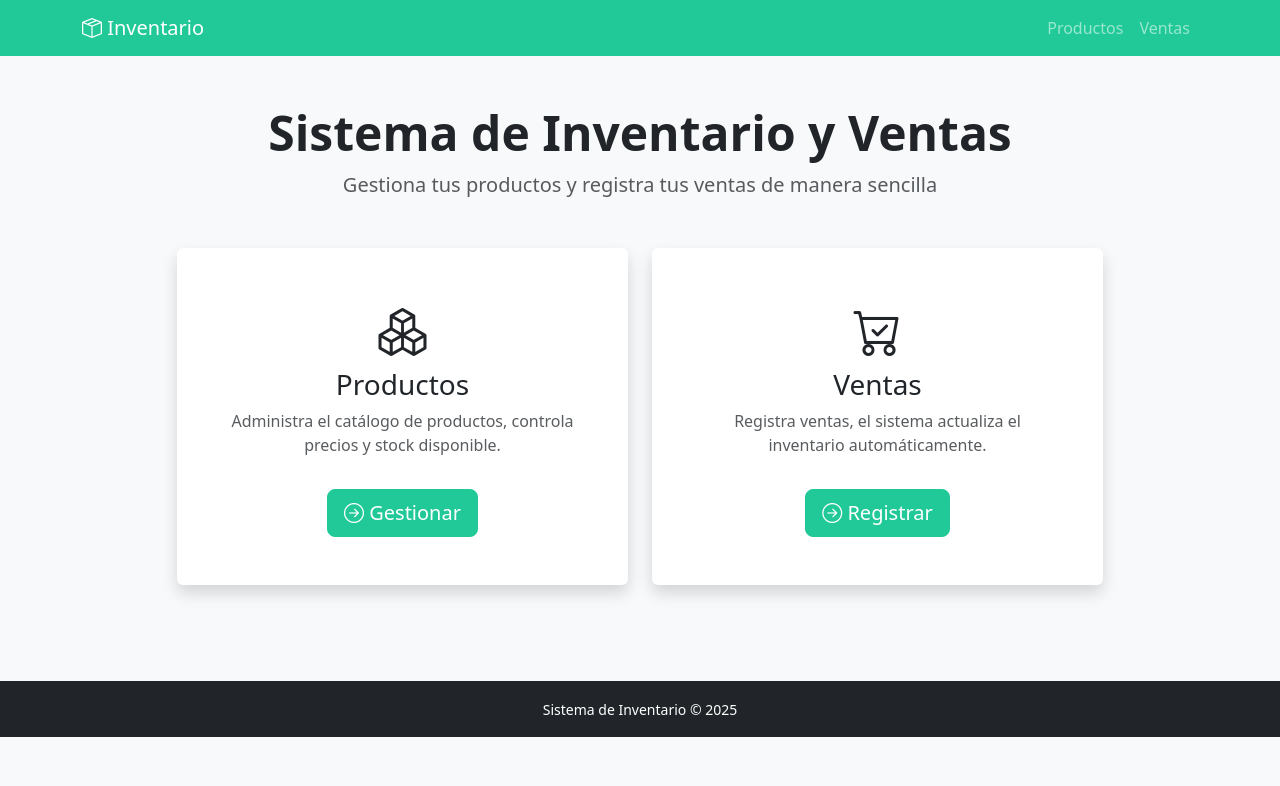
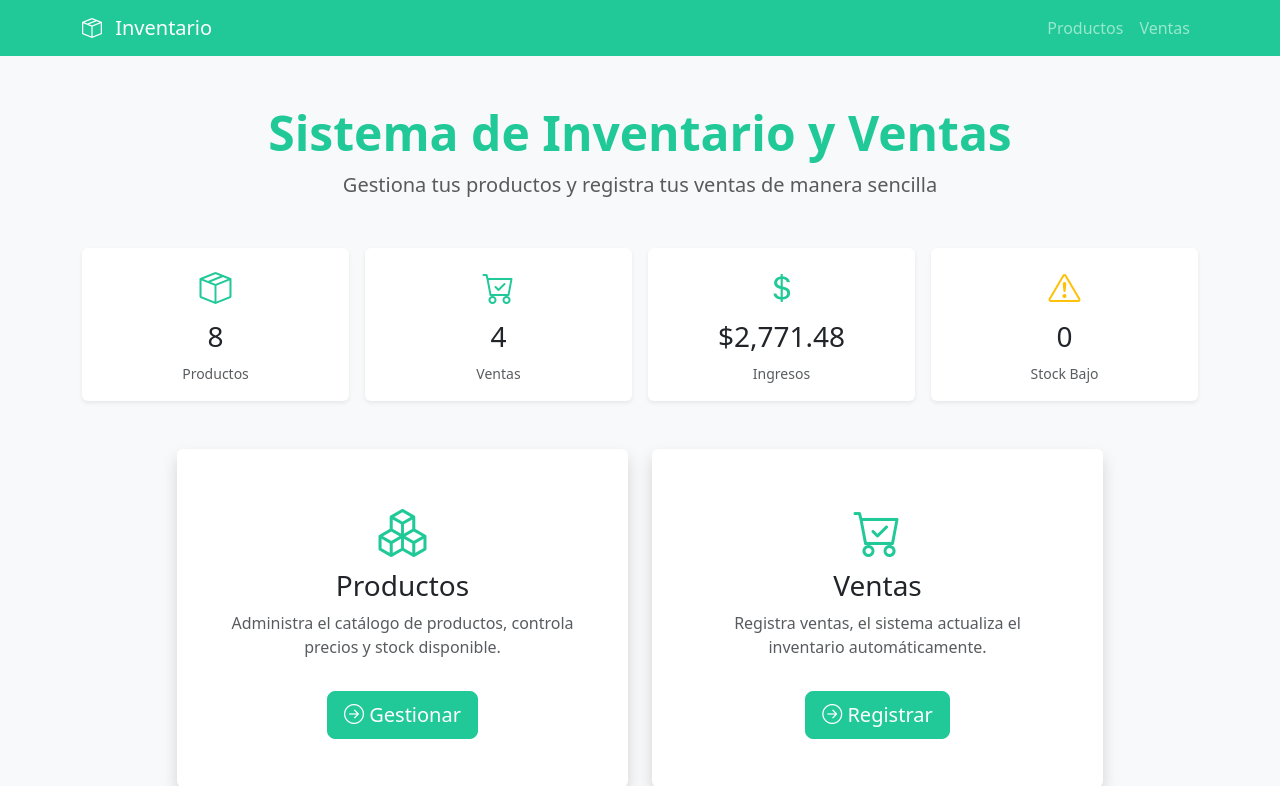
Before and after one commit to victorsolisg/actividad-integradora-inventario, a PHP site: page / in a window 1280 px wide. Shown: the top 786 px of the page. Before the commit the page ends 737 px from the top, so only its background shows below. Run offline with PHP 8.4, Linux system fonts and the light colour scheme; data comes from the database, SQL or seed files in the repository.

Commit message:
Agregar dashboard con estadísticas en página principal

```diff
--- a/public/index.php
+++ b/public/index.php
@@ -1,5 +1,11 @@
 <?php
 require_once __DIR__.'/../config/database.php';
+
+// Obtener estadísticas
+$totalProductos=$conexion->query("SELECT COUNT(*) as total FROM productos")->fetch_assoc()['total'];
+$totalVentas=$conexion->query("SELECT COUNT(*) as total FROM ventas")->fetch_assoc()['total'];
+$ingresoTotal=$conexion->query("SELECT COALESCE(SUM(total),0) as total FROM ventas")->fetch_assoc()['total'];
+$stockBajo=$conexion->query("SELECT COUNT(*) as total FROM productos WHERE stock<=5")->fetch_assoc()['total'];
 ?>
 <!DOCTYPE html>
 <html lang="es">
@@ -9,13 +15,7 @@ require_once __DIR__.'/../config/database.php';
     <title>Sistema de Inventario</title>
     <link href="https://cdn.jsdelivr.net/npm/bootstrap@5.3.2/dist/css/bootstrap.min.css" rel="stylesheet">
     <link href="https://cdn.jsdelivr.net/npm/bootstrap-icons@1.11.1/font/bootstrap-icons.css" rel="stylesheet">
-    <style>
-        .bg-teal{background-color:#20c997!important}
-        .btn-teal{background-color:#20c997;border-color:#20c997;color:#fff}
-        .btn-teal:hover{background-color:#1aa179;border-color:#1aa179;color:#fff}
-        .card-hover:hover{transform:translateY(-5px);transition:0.3s}
-        .icon-large{font-size:3rem}
-    </style>
+    <link href="assets/styles.css" rel="stylesheet">
 </head>
 <body class="bg-light">
     <nav class="navbar navbar-expand-lg navbar-dark bg-teal">
@@ -34,6 +34,46 @@ require_once __DIR__.'/../config/database.php';
         <div class="text-center mb-5">
             <h1 class="display-5 fw-bold text-teal">Sistema de Inventario y Ventas</h1>
             <p class="lead text-muted">Gestiona tus productos y registra tus ventas de manera sencilla</p>
+        </div>
+
+        <!-- Dashboard de estadísticas -->
+        <div class="row g-3 mb-5">
+            <div class="col-md-3">
+                <div class="card border-0 shadow-sm text-center">
+                    <div class="card-body">
+                        <i class="bi bi-box-seam text-teal" style="font-size:2rem"></i>
+                        <h3 class="mt-2"><?=$totalProductos?></h3>
+                        <small class="text-muted">Productos</small>
+                    </div>
+                </div>
+            </div>
+            <div class="col-md-3">
+                <div class="card border-0 shadow-sm text-center">
+                    <div class="card-body">
+                        <i class="bi bi-cart-check text-teal" style="font-size:2rem"></i>
+                        <h3 class="mt-2"><?=$totalVentas?></h3>
+                        <small class="text-muted">Ventas</small>
+                    </div>
+                </div>
+            </div>
+            <div class="col-md-3">
+                <div class="card border-0 shadow-sm text-center">
+                    <div class="card-body">
+                        <i class="bi bi-currency-dollar text-teal" style="font-size:2rem"></i>
+                        <h3 class="mt-2">$<?=number_format($ingresoTotal,2)?></h3>
+                        <small class="text-muted">Ingresos</small>
+                    </div>
+                </div>
+            </div>
+            <div class="col-md-3">
+                <div class="card border-0 shadow-sm text-center">
+                    <div class="card-body">
+                        <i class="bi bi-exclamation-triangle text-warning" style="font-size:2rem"></i>
+                        <h3 class="mt-2"><?=$stockBajo?></h3>
+                        <small class="text-muted">Stock Bajo</small>
+                    </div>
+                </div>
+            </div>
         </div>
 
         <div class="row g-4 justify-content-center">
```
